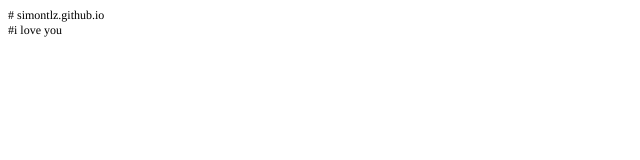
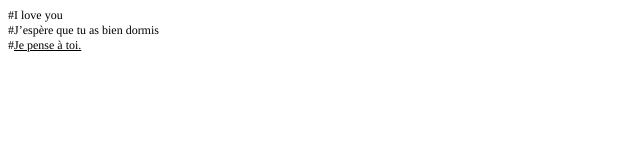
Before and after one commit to Simontlz/simontlz.github.io, a plain HTML site: page index.html in a window 1280 px wide. Shown: the whole page, without its empty margins (0-640 px from the left). Drawn offline with Linux system fonts and the light colour scheme.

Commit message:
Second commit

```diff
--- a/index.html
+++ b/index.html
@@ -9,10 +9,12 @@
   <style type="text/css">
     p.p1 {margin: 0.0px 0.0px 0.0px 0.0px; line-height: 14.0px; font: 12.0px Times; color: #000000; -webkit-text-stroke: #000000}
     span.s1 {font-kerning: none}
+    span.s2 {text-decoration: underline ; font-kerning: none}
   </style>
 </head>
 <body>
-<p class="p1"><span class="s1"># simontlz.github.io<span class="Apple-converted-space"> </span></span></p>
-<p class="p1"><span class="s1">#i love you</span></p>
+<p class="p1"><span class="s1">#I love you</span></p>
+<p class="p1"><span class="s1">#J’espère que tu as bien dormis</span></p>
+<p class="p1"><span class="s1">#</span><span class="s2">Je pense à toi.</span></p>
 </body>
 </html>
```
